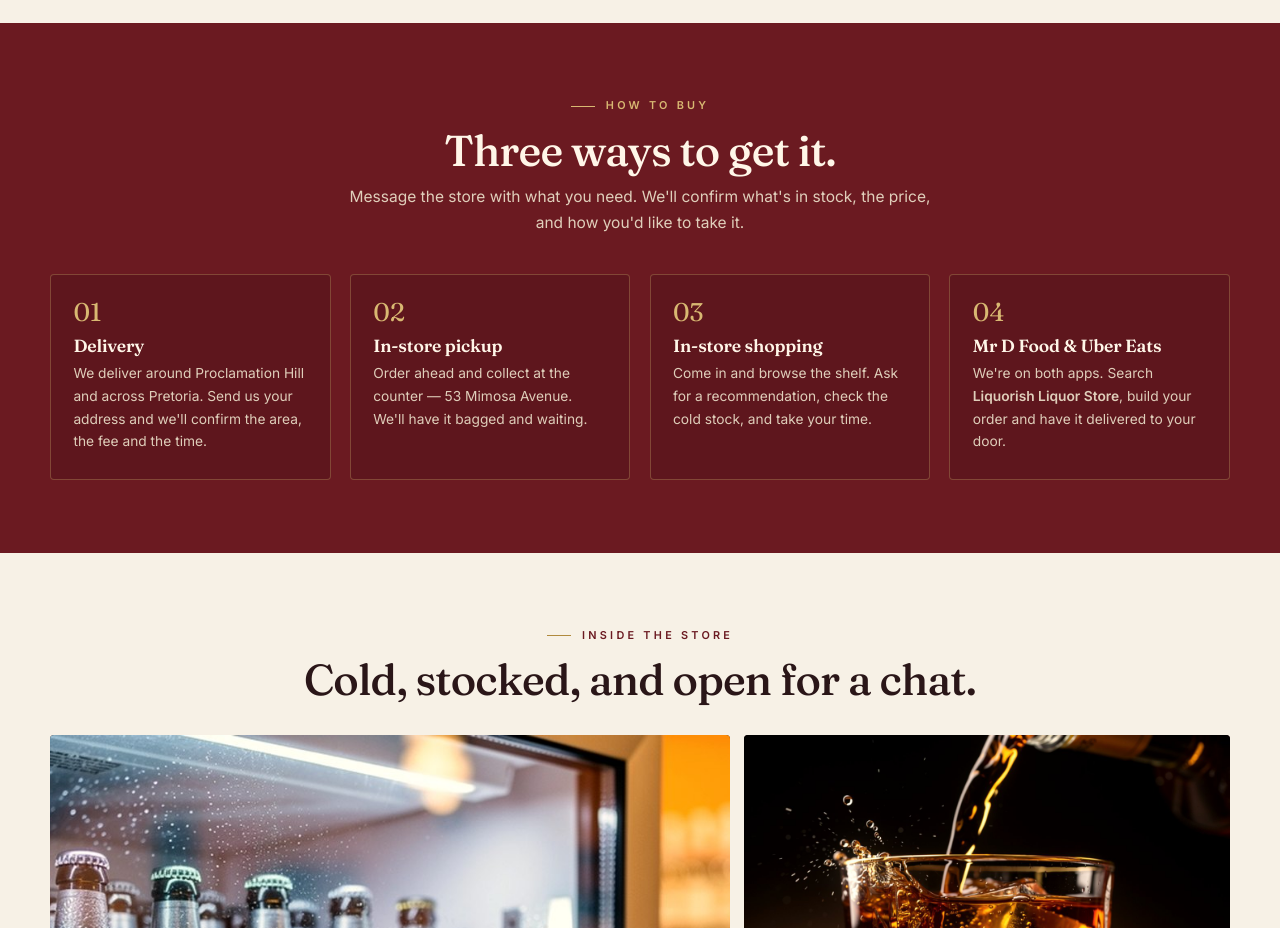
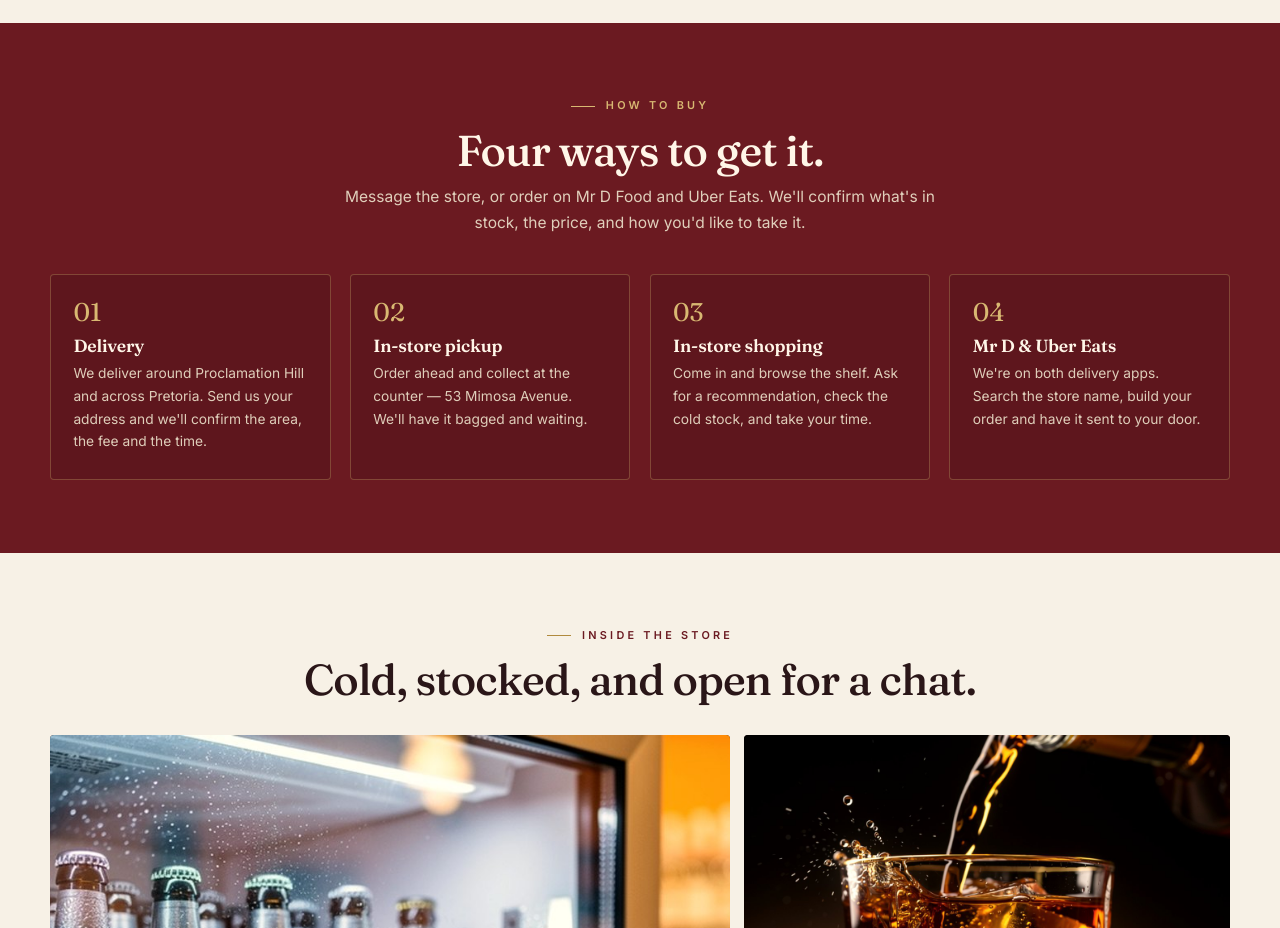
Before and after one commit to hloni2hloni/liquorish-liquor-store, a plain HTML site: page index.html in a window 1280 px wide. Shown: the part 2040-2968 px from the top of the page. Drawn offline with Linux system fonts and the light colour scheme.

Commit message:
Balance the four delivery options

```diff
--- a/index.html
+++ b/index.html
@@ -307,8 +307,8 @@ footer small{font-size:.7rem;color:#8E7B6A;display:block;line-height:1.9}
   <div class="wrap">
     <div class="center">
       <span class="kicker">How to buy</span>
-      <h2>Three ways to get it.</h2>
-      <p class="lead">Message the store with what you need. We'll confirm what's in stock, the price, and how you'd like to take it.</p>
+      <h2>Four ways to get it.</h2>
+      <p class="lead">Message the store, or order on Mr D Food and Uber Eats. We'll confirm what's in stock, the price, and how you'd like to take it.</p>
     </div>
     <div class="svc-grid">
       <div class="svc">
@@ -328,8 +328,8 @@ footer small{font-size:.7rem;color:#8E7B6A;display:block;line-height:1.9}
       </div>
       <div class="svc">
         <div class="n">04</div>
-        <h3>Mr D Food &amp; Uber Eats</h3>
-        <p>We're on both apps. Search <b>Liquorish Liquor Store</b>, build your order and have it delivered to your door.</p>
+        <h3>Mr D &amp; Uber Eats</h3>
+                <p>We're on both delivery apps. Search the store name, build your order and have it sent to your door.</p>
       </div>
     </div>
   </div>
```
